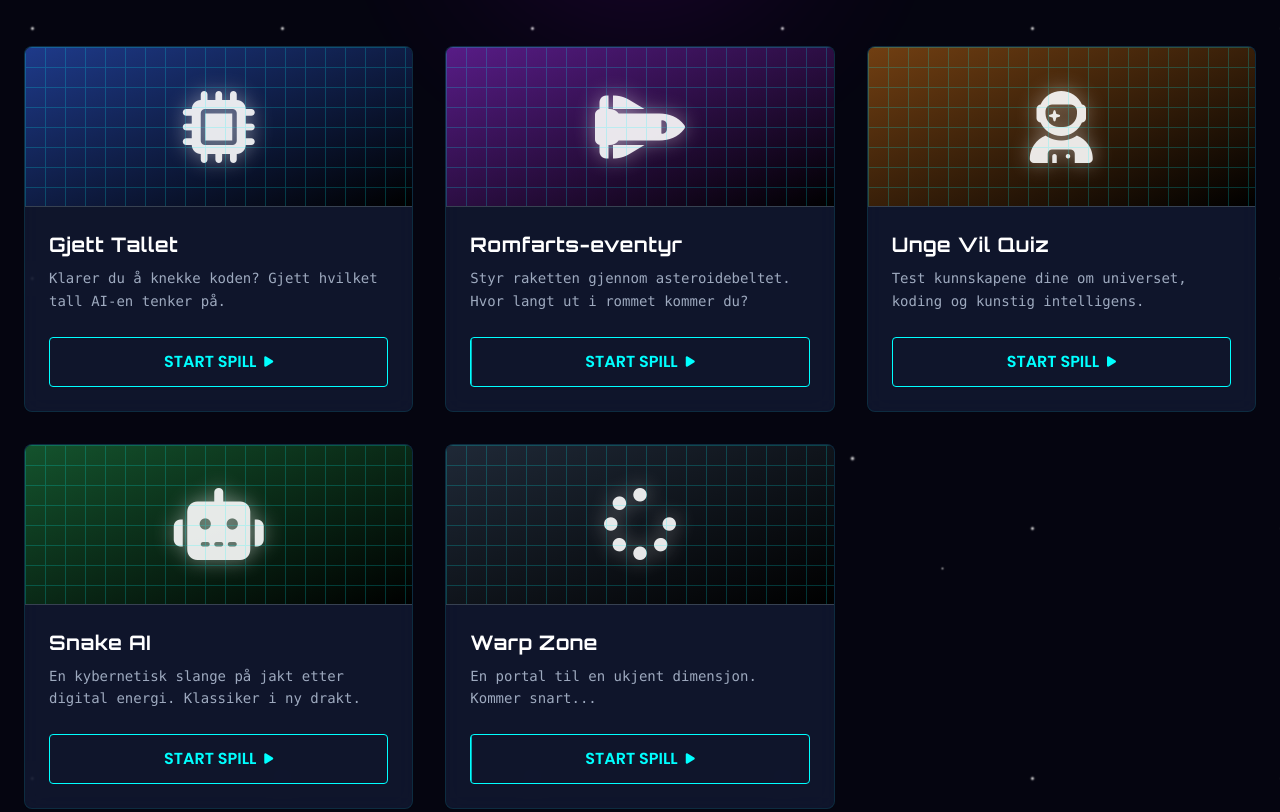
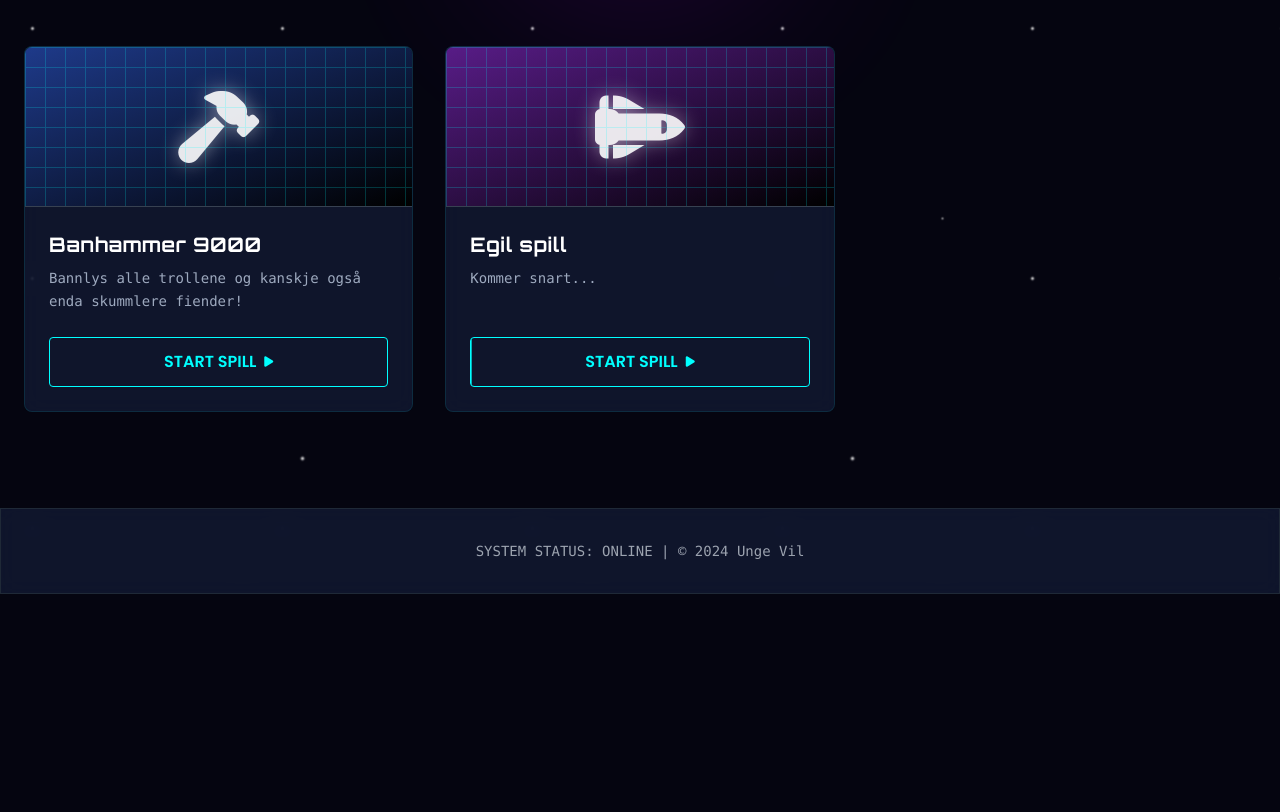
Before and after one commit to Unge-Vil/Speisa-Spill, a plain HTML site: page index.html in a window 1280 px wide. Shown: the part 394-1206 px from the top of the page. After the commit the page ends 988 px from the top, so only its background shows below. Drawn offline with nearby package versions, Linux system fonts and the light colour scheme.

Commit message:
Update game list in index.html
Replaced existing game entries with new titles and descriptions, and removed some unused entries.

```diff
--- a/index.html
+++ b/index.html
@@ -163,43 +163,19 @@
         const spillListe = [
             {
                 "id": 1,
-                "tittel": "Gjett Tallet",
-                "beskrivelse": "Klarer du å knekke koden? Gjett hvilket tall AI-en tenker på.",
-                "url": "/gjett-tallet/",
-                "ikon": "fa-solid fa-microchip", // Byttet til mer tech-ikon
+                "tittel": "Banhammer 9000",
+                "beskrivelse": "Bannlys alle trollene og kanskje også enda skummlere fiender!",
+                "url": "/banhammer/",
+                "ikon": "fa-solid fa-hammer", // Byttet til mer tech-ikon
                 "farge": "bg-gradient-to-br from-blue-900 to-black"
             },
             {
                 "id": 2,
-                "tittel": "Romfarts-eventyr",
-                "beskrivelse": "Styr raketten gjennom asteroidebeltet. Hvor langt ut i rommet kommer du?",
+                "tittel": "Egil spill",
+                "beskrivelse": "Kommer snart...",
                 "url": "/romfart/",
                 "ikon": "fa-solid fa-shuttle-space",
                 "farge": "bg-gradient-to-br from-purple-900 to-black"
-            },
-            {
-                "id": 3,
-                "tittel": "Unge Vil Quiz",
-                "beskrivelse": "Test kunnskapene dine om universet, koding og kunstig intelligens.",
-                "url": "/quiz/",
-                "ikon": "fa-solid fa-user-astronaut",
-                "farge": "bg-gradient-to-br from-yellow-900 to-black"
-            },
-            {
-                "id": 4,
-                "tittel": "Snake AI",
-                "beskrivelse": "En kybernetisk slange på jakt etter digital energi. Klassiker i ny drakt.",
-                "url": "/snake/",
-                "ikon": "fa-solid fa-robot",
-                "farge": "bg-gradient-to-br from-green-900 to-black"
-            },
-             {
-                "id": 5,
-                "tittel": "Warp Zone",
-                "beskrivelse": "En portal til en ukjent dimensjon. Kommer snart...",
-                "url": "#",
-                "ikon": "fa-solid fa-spinner",
-                "farge": "bg-gradient-to-br from-gray-800 to-black"
             }
         ];
 
```
